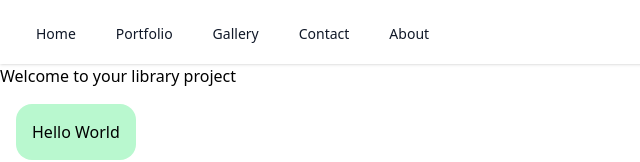
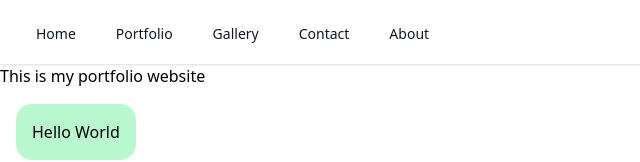
Before and after one commit to Sunnysideup888/SunnyPortfolioWebsite, a SvelteKit app in the folder frontend/: page / in a window 1280 px wide. Shown: the top 162 px of the page, without its empty margins (0-640 px from the left). Built offline with nearby package versions, Linux system fonts and the light colour scheme.

Commit message:
Test workflow

```diff
--- a/frontend/src/routes/+page.svelte
+++ b/frontend/src/routes/+page.svelte
@@ -16,7 +16,7 @@
 	};
 </script>
 
-<h1>Welcome to your library project</h1>
+<h1>This is my portfolio website</h1>
 
 <button
 	class="m-4 rounded-2xl bg-green-200 p-4 hover:cursor-pointer active:bg-green-500"
```
